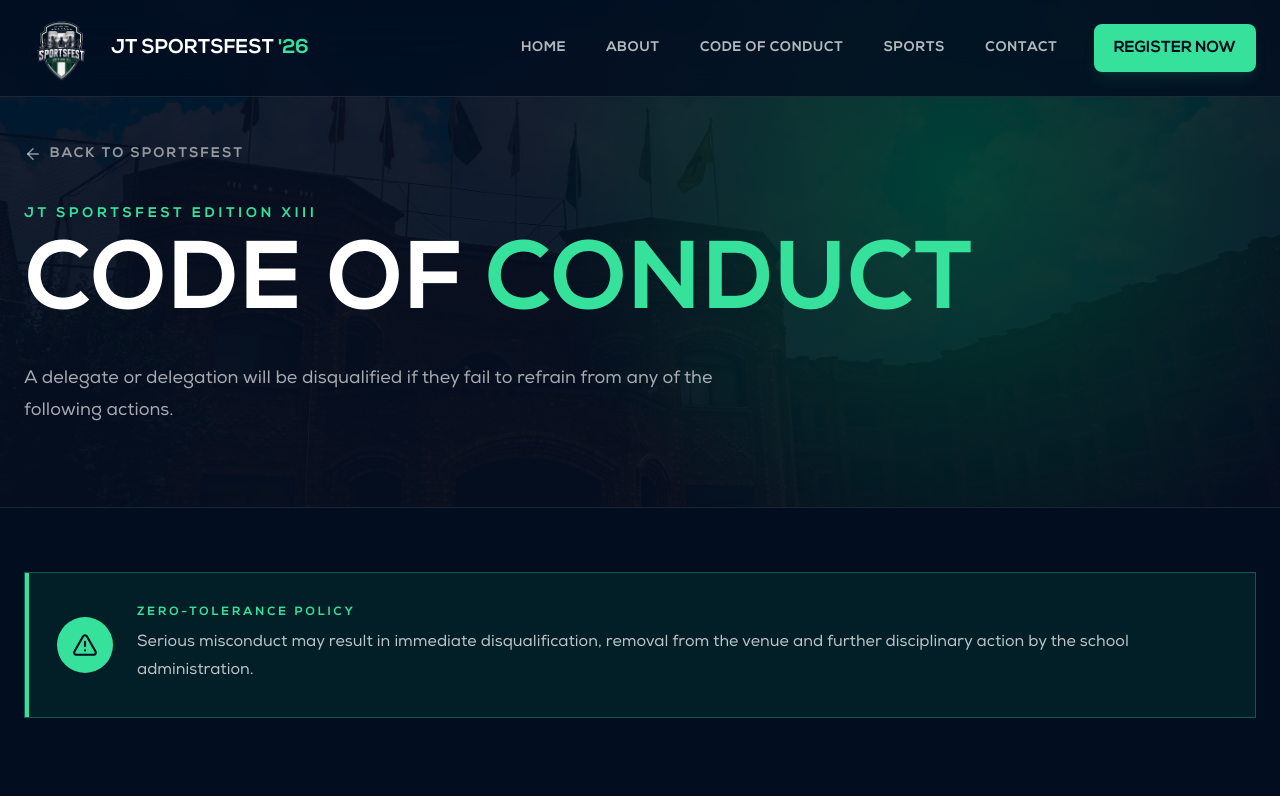
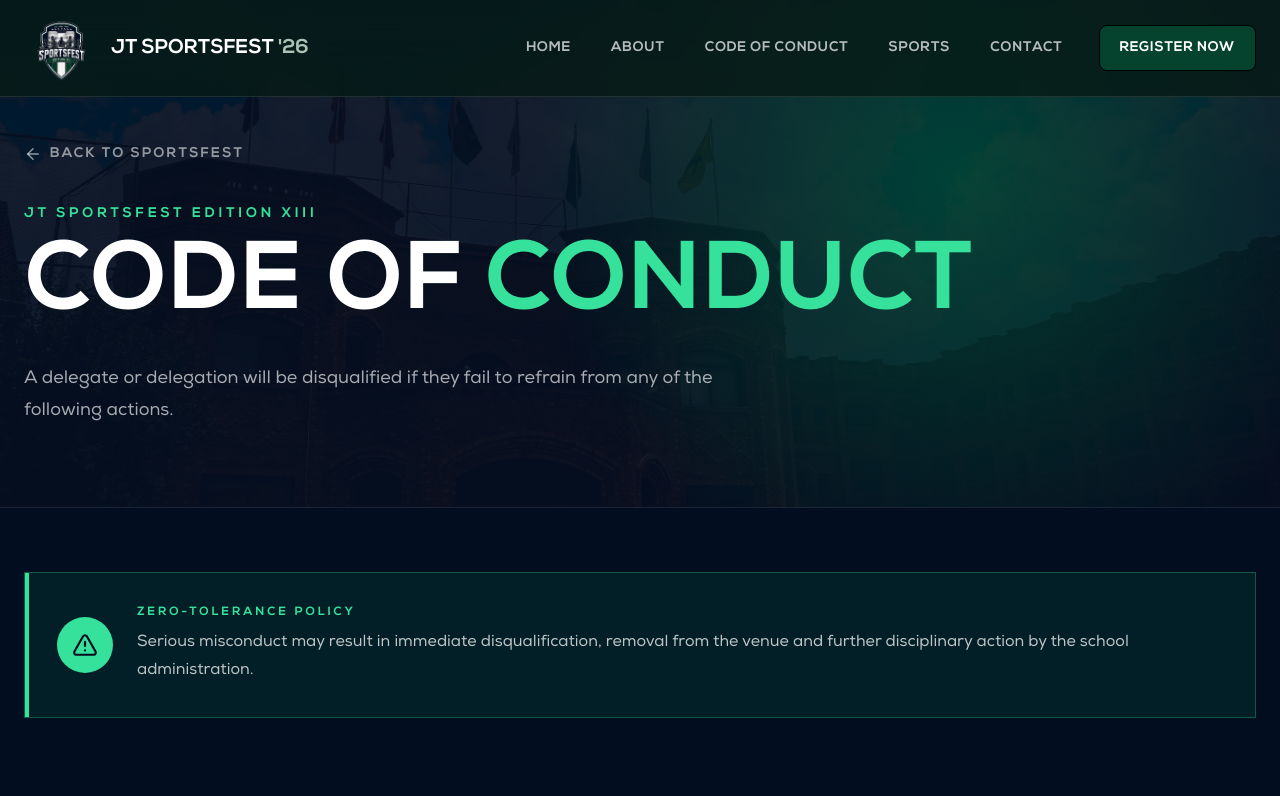
Before and after one commit to ahmad-56/jtsportsfest26, a Next.js app in the folder jt-sportsfest/: page /rules in a window 1280 px wide. Shown: the top 796 px of the page. Built offline with nearby package versions, Linux system fonts and the light colour scheme.

Commit message:
header animation added

```diff
--- a/jt-sportsfest/src/components/Header.tsx
+++ b/jt-sportsfest/src/components/Header.tsx
@@ -3,7 +3,8 @@
 import Image from "next/image";
 import Link from "next/link";
 import { Menu, X } from "lucide-react";
-import { useState } from "react";
+import { useEffect, useState } from "react";
+import TextButton from "@/components/TextButton";
 
 const links = [
   { label: "Home", href: "/#home" },
@@ -15,14 +16,36 @@ const links = [
 
 export default function Header() {
   const [menuOpen, setMenuOpen] = useState(false);
+  const [isScrolled, setIsScrolled] = useState(false);
+
+  useEffect(() => {
+    const updateHeader = () => setIsScrolled(window.scrollY > 48);
+
+    updateHeader();
+    window.addEventListener("scroll", updateHeader, { passive: true });
+
+    return () => window.removeEventListener("scroll", updateHeader);
+  }, []);
 
   return (
     <>
-      <header className="fixed left-0 top-0 z-50 w-full border-b border-white/10 bg-[#020d20]/80 backdrop-blur-xl">
-        <nav className="mx-auto flex h-24 max-w-7xl items-center justify-between px-6">
-          <a
+      <header
+        className={`fixed left-0 top-0 z-50 w-full border-b backdrop-blur-xl transition-[background-color,border-color,box-shadow] duration-500 ease-[cubic-bezier(0.22,1,0.36,1)] ${
+          isScrolled
+            ? "border-white/15 bg-[#071b16]/95 shadow-[0_10px_30px_rgba(0,0,0,0.28)]"
+            : "border-white/10 bg-[#071b16]/80"
+        }`}
+      >
+        <nav
+          className={`mx-auto flex max-w-7xl items-center justify-between px-6 transition-[height] duration-500 ease-[cubic-bezier(0.22,1,0.36,1)] ${
+            isScrolled ? "h-[72px]" : "h-24"
+          }`}
+        >
+          <Link
             href="/#home"
-            className="logo-wrapper flex items-center gap-3"
+            className={`logo-wrapper flex items-center transition-[gap] duration-500 ease-[cubic-bezier(0.22,1,0.36,1)] ${
+              isScrolled ? "gap-2.5" : "gap-3"
+            }`}
           >
             <Image
               src="/images/nobglogo.png"
@@ -30,38 +53,50 @@ export default function Header() {
               width={75}
               height={75}
               priority
-              className="logo-img"
+              className={`logo-img object-contain ${
+                isScrolled ? "h-14 w-14" : "h-[75px] w-[75px]"
+              }`}
             />
 
-            <span className="text-xl font-bold uppercase">
+            <span
+              className={`whitespace-nowrap font-bold uppercase transition-[font-size] duration-500 ease-[cubic-bezier(0.22,1,0.36,1)] ${
+                isScrolled ? "text-lg" : "text-xl"
+              }`}
+            >
               JT SportsFest{" "}
-              <span className="text-[#36e29b]">
+              <span className="text-[#a9c4b4]">
                 &apos;26
               </span>
             </span>
-          </a>
+          </Link>
 
           <div className="hidden items-center gap-2 lg:flex">
             {links.map((link) => (
               <a
                 key={link.href}
                 href={link.href}
-                className="group relative rounded-lg px-4 py-2 text-sm font-bold uppercase tracking-wider text-white/70 transition-colors duration-300 hover:text-[#36e29b]"
+                className={`group relative rounded-lg py-2 font-bold uppercase tracking-wider text-white/70 transition-[color,padding,font-size] duration-500 ease-[cubic-bezier(0.22,1,0.36,1)] hover:text-[#a9c4b4] ${
+                  isScrolled ? "px-3 text-xs" : "px-4 text-sm"
+                }`}
               >
                 <span className="relative z-10">
                   {link.label}
                 </span>
 
-                <span className="absolute bottom-0 left-1/2 h-0.5 w-0 -translate-x-1/2 rounded-full bg-[#36e29b] transition-all duration-300 group-hover:w-2/3" />
+                <span className="absolute bottom-0 left-1/2 h-0.5 w-0 -translate-x-1/2 rounded-full bg-[#a9c4b4] transition-all duration-300 group-hover:w-2/3" />
               </a>
             ))}
 
-            <Link
+            <TextButton
               href="/register"
-              className="ml-3 rounded-lg bg-[#36e29b] px-5 py-3 font-bold uppercase text-[#020d20] shadow-lg shadow-[#36e29b]/10 transition-all duration-300 hover:-translate-y-1 hover:bg-[#48f0aa] hover:shadow-xl hover:shadow-[#36e29b]/30 active:translate-y-0"
+              className={`ml-3 !min-h-0 font-bold !transition-[transform,padding,font-size,min-height] !duration-500 !ease-[cubic-bezier(0.22,1,0.36,1)] ${
+                isScrolled
+                  ? "!px-4 !py-2 !text-xs"
+                  : "!px-5 !py-3 !text-sm"
+              }`}
             >
               Register now
-            </Link>
+            </TextButton>
           </div>
 
           <button
@@ -92,7 +127,7 @@ export default function Header() {
         </nav>
 
         <div
-          className={`grid overflow-hidden bg-[#020d20] transition-all duration-500 ease-[cubic-bezier(0.22,1,0.36,1)] lg:hidden ${
+          className={`grid overflow-hidden bg-[#071b16] transition-all duration-500 ease-[cubic-bezier(0.22,1,0.36,1)] lg:hidden ${
             menuOpen
               ? "grid-rows-[1fr] border-t border-white/10 opacity-100"
               : "pointer-events-none grid-rows-[0fr] border-t border-transparent opacity-0"
@@ -110,7 +145,7 @@ export default function Header() {
                 <a
                   key={link.href}
                   href={link.href}
-                  className={`block border-b border-white/10 py-4 font-bold uppercase tracking-wider text-white/75 transition-all duration-300 hover:pl-2 hover:text-[#36e29b] ${
+                  className={`block border-b border-white/10 py-4 font-bold uppercase tracking-wider text-white/75 transition-all duration-300 hover:pl-2 hover:text-[#a9c4b4] ${
                     menuOpen
                       ? "translate-y-0 opacity-100"
                       : "-translate-y-3 opacity-0"
@@ -126,9 +161,9 @@ export default function Header() {
                 </a>
               ))}
 
-              <Link
+              <TextButton
                 href="/register"
-                className={`mt-5 block rounded-lg bg-[#36e29b] px-5 py-4 text-center font-bold uppercase text-[#020d20] transition-all duration-300 ${
+                className={`mt-5 w-full !py-4 font-bold transition-all duration-300 ${
                   menuOpen
                     ? "translate-y-0 opacity-100"
                     : "-translate-y-3 opacity-0"
@@ -141,7 +176,7 @@ export default function Header() {
                 onClick={() => setMenuOpen(false)}
               >
                 Register now
-              </Link>
+              </TextButton>
             </div>
           </div>
         </div>
@@ -193,7 +228,9 @@ export default function Header() {
               cubic-bezier(0.22, 1, 0.36, 1) both;
             transition:
               transform 420ms ease,
-              filter 300ms ease;
+              filter 300ms ease,
+              width 500ms cubic-bezier(0.22, 1, 0.36, 1),
+              height 500ms cubic-bezier(0.22, 1, 0.36, 1);
             will-change: transform;
           }
 
@@ -201,7 +238,7 @@ export default function Header() {
           .logo-wrapper:active .logo-img {
             animation: mobileRollHover 480ms ease;
             filter: drop-shadow(
-              0 0 10px rgba(54, 226, 155, 0.35)
+              0 0 10px rgba(169, 196, 180, 0.35)
             );
           }
         }
```
